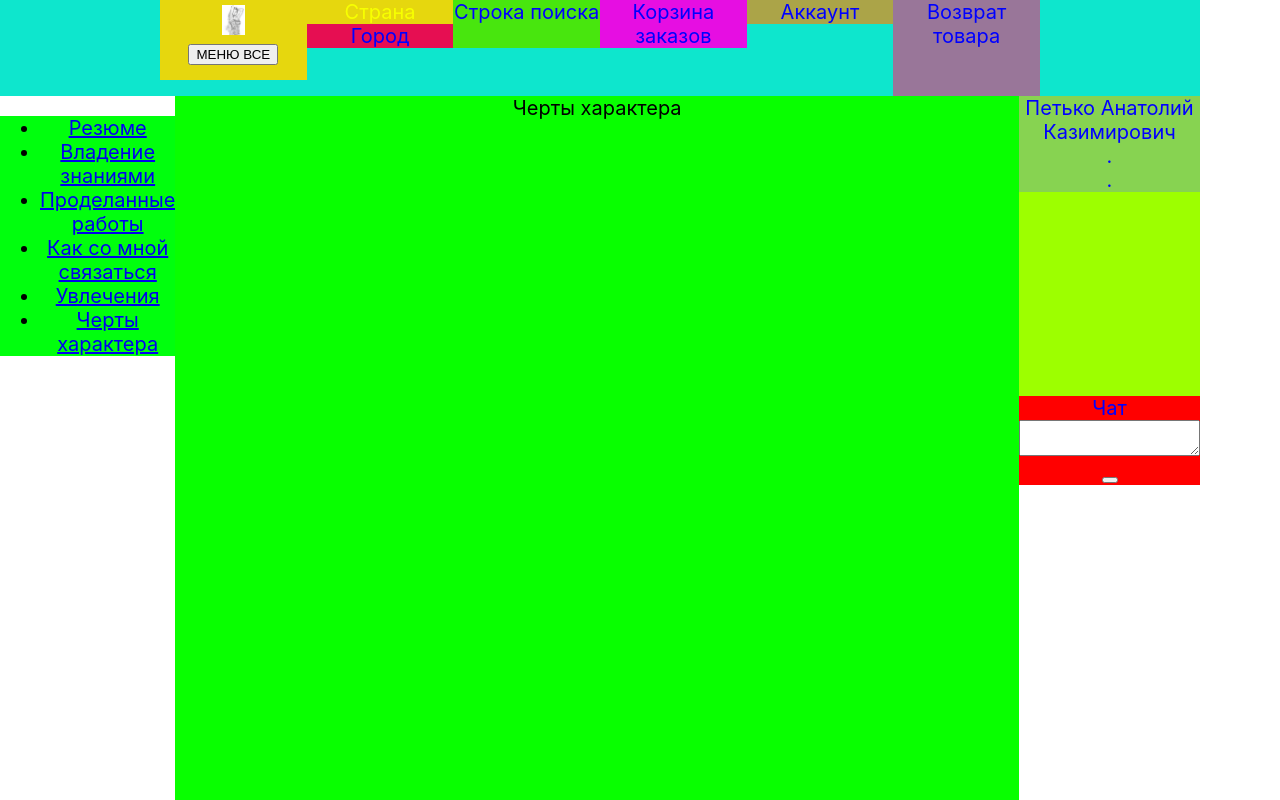
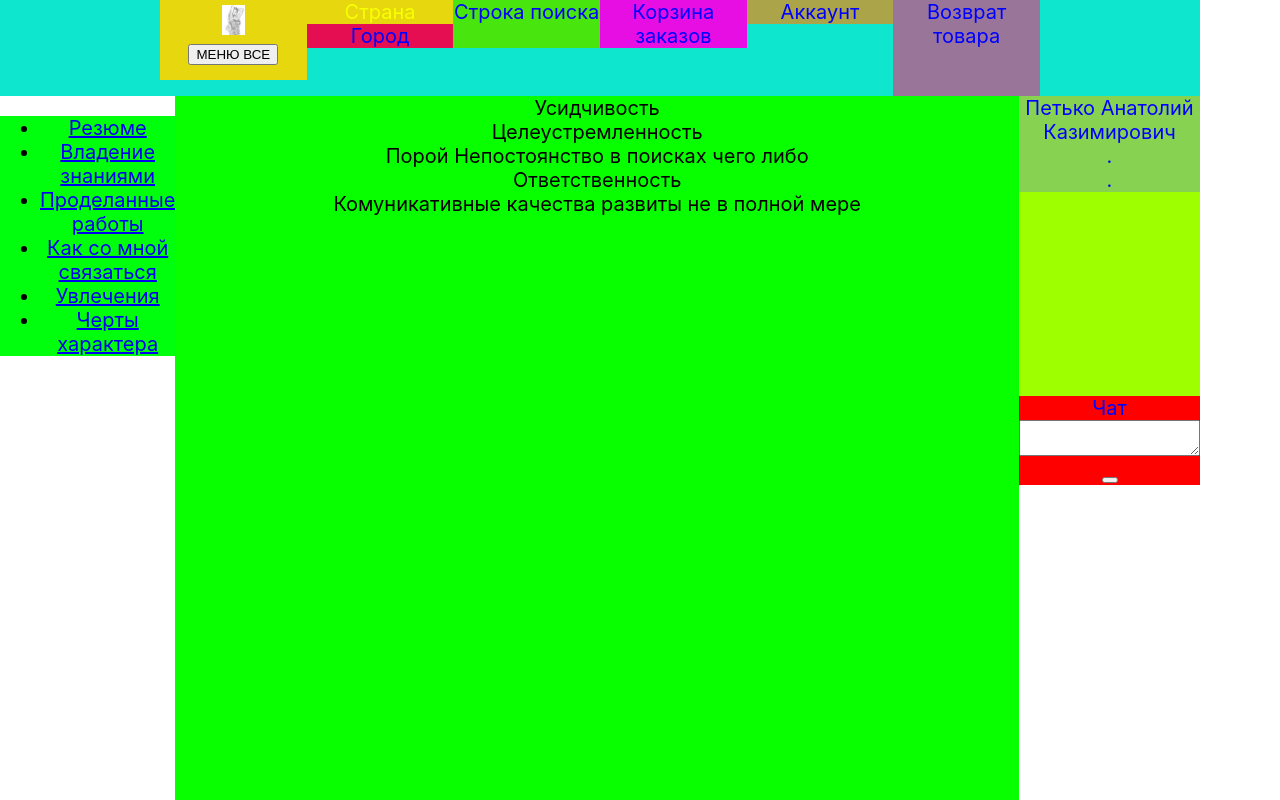
Before and after one commit to Rapira159-afk/MOI_SHOP_LESSON, a React (Create React App) app: page /6Cherty in a window 1280 px wide. Shown: the top 800 px of the page. Built offline with nearby package versions, Linux system fonts and the light colour scheme.

Commit message:
Shop9_2_Ссылка

```diff
--- a/src/STR_1/Osnova/3Raboni/3Raboni.jsx
+++ b/src/STR_1/Osnova/3Raboni/3Raboni.jsx
@@ -1,12 +1,12 @@
 import React from 'react';
 import q from './3Raboni.module.css';
-
+import {Link, NavLink} from 'react-router-dom';
 function Osnov3(props) {
     return (
         <div>
             <div className={q.Osnov3}>
                 <div>{props.Raboti.Q1}</div>
-                <div>{props.Raboti.Q2}</div>
+                <a href={props.Raboti.Q2}>{props.Raboti.Q2}</a>
                 <div>{props.Raboti.Q3}</div>
                 <div>{props.Raboti.Q4}</div>
                 <div>{props.Raboti.Q5}</div>
--- a/src/STR_1/Osnova/6Cherty/6Cherty.jsx
+++ b/src/STR_1/Osnova/6Cherty/6Cherty.jsx
@@ -1,9 +1,15 @@
 import React from 'react';
 import q from './6Cherty.module.css';
-function Osnov6() {
+function Osnov6(props) {
     return (
         <div>
-            <div className={q.Osnov6}><div>Черты характера</div> </div>
+            <div className={q.Osnov6}>
+                <div>{props.Cherty.Q1}</div>
+                <div>{props.Cherty.Q2}</div>
+                <div>{props.Cherty.Q3}</div>
+                <div>{props.Cherty.Q4}</div>
+                <div>{props.Cherty.Q5}</div>
+            </div>
 
         </div>
     )
--- a/src/STR_1/Osnova/Osnova.jsx
+++ b/src/STR_1/Osnova/Osnova.jsx
@@ -16,7 +16,7 @@ function Osnova(props) {
             <div><Route exact path='/3Raboni' render={()=><Osnov3 Raboti={props.State.Raboti}/>}/></div>
             <div><Route exact path='/4Contact' render={()=><Osnov4 Cont={props.State.Cont}/>}/></div>
             <div><Route exact path='/5Uvlech' render={()=><Osnov5 Uvlech={props.State.Uvlech}/>}/></div>
-            <div><Route exact path='/6Cherty' render={()=><Osnov6/>}/></div>
+            <div><Route exact path='/6Cherty' render={()=><Osnov6 Cherty={props.State.Cherty}/>}/></div>
         </div>
     )
 }
--- a/src/State.jsx
+++ b/src/State.jsx
@@ -35,8 +35,8 @@ Znanie:{
 
 },
 Raboti:{
-         Q1:"Пока завершенных проектов не имеется. ",
-         Q2:"",
+         Q1:"Мой профиль на GitHub",
+         Q2:"https://github.com/Rapira159-afk",
          Q3:"",
          Q4:"",
          Q5:""
@@ -52,6 +52,13 @@ Uvlech:{
   Q3:"Просмотр фильмов фэнтези и биржевой тематики",
   Q4:"Банька",
   Q5:"Программирование"
+},
+Cherty:{
+  Q1:"Усидчивость",
+  Q2:"Целеустремленность",
+  Q3:"Порой Непостоянство в поисках чего либо",
+  Q4:"Ответственность",
+  Q5:"Комуникативные качества развиты не в полной мере"
 }
 
 
```
Also changed, not shown: 1 other file (tests, documents, lock files or other folders).
